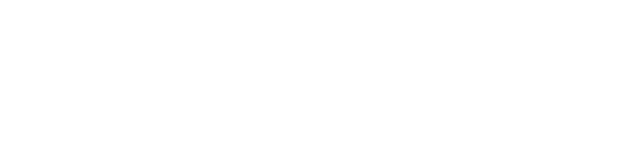
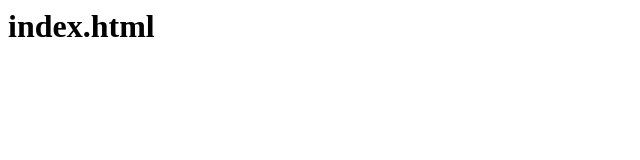
Before and after one commit to HennaKristina/HennaKristina.github.io, a plain HTML site: page index.html in a window 1280 px wide. Shown: the whole page, without its empty margins (0-640 px from the left). Drawn offline with Linux system fonts and the light colour scheme.

Commit message:
initialcommit

```diff
--- a/index.html
+++ b/index.html
@@ -1,4 +1,4 @@
 <html>
   <body>
-    <h1></h1>
+    <h1> index.html</h1>
     </html>
```
